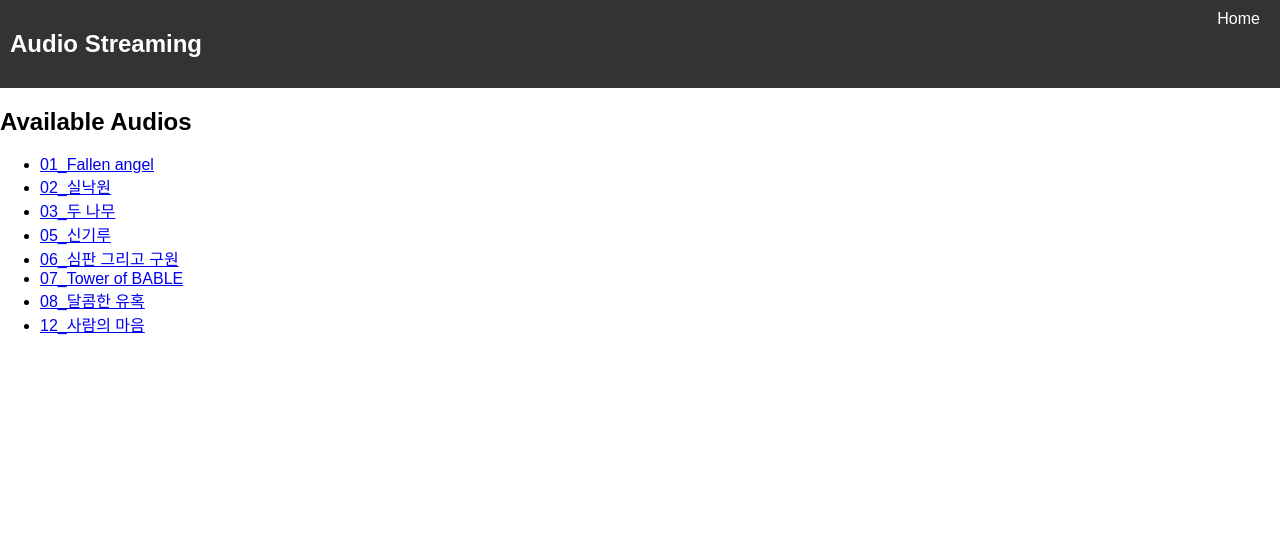
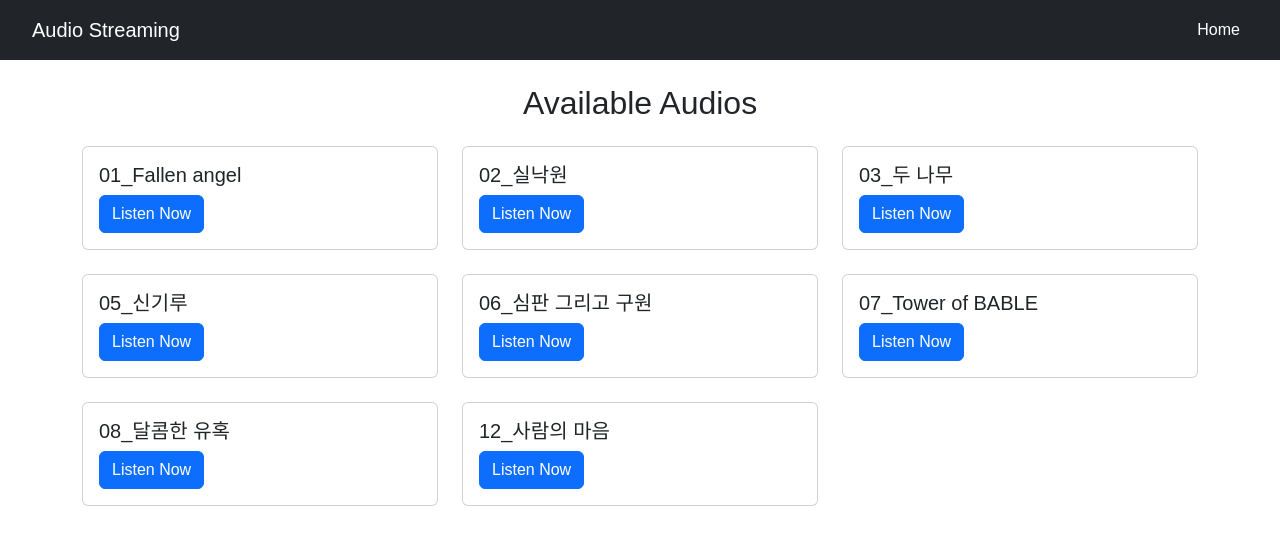
Before and after one commit to csw10141/psy-sound, a React (Create React App) app: page / in a window 1280 px wide. Shown: the top 544 px of the page. Built offline with nearby package versions, Linux system fonts and the light colour scheme.

Commit message:
modified:   package-lock.json 	modified:   package.json 	modified:   src/components/AudioList.js 	modified:   src/components/AudioPlayer.js 	modified:   src/components/Navbar.js 	modified:   src/index.js 	modified:   src/pages/AudioDetail.js 	modified:   src/pages/Home.js

```diff
--- a/package.json
+++ b/package.json
@@ -6,6 +6,7 @@
     "@testing-library/jest-dom": "^5.17.0",
     "@testing-library/react": "^13.4.0",
     "@testing-library/user-event": "^13.5.0",
+    "bootstrap": "^5.3.3",
     "react": "^18.3.1",
     "react-dom": "^18.3.1",
     "react-router-dom": "^6.26.1",
--- a/src/components/AudioList.js
+++ b/src/components/AudioList.js
@@ -3,13 +3,20 @@ import { Link } from 'react-router-dom';
 
 function AudioList({ audios }) {
   return (
-    <ul>
+    <div className="row">
       {audios.map(audio => (
-        <li key={audio.id}>
-          <Link to={`/audio/${audio.id}`}>{audio.title}</Link>
-        </li>
+        <div key={audio.id} className="col-md-4 mb-4">
+          <div className="card h-100">
+            <div className="card-body">
+              <h5 className="card-title">{audio.title}</h5>
+              <Link to={`/audio/${audio.id}`} className="btn btn-primary">
+                Listen Now
+              </Link>
+            </div>
+          </div>
+        </div>
       ))}
-    </ul>
+    </div>
   );
 }
 
--- a/src/components/AudioPlayer.js
+++ b/src/components/AudioPlayer.js
@@ -2,8 +2,8 @@ import React from 'react';
 
 function AudioPlayer({ src }) {
   return (
-    <div>
-      <audio controls>
+    <div className="text-center">
+      <audio controls autoPlay className="w-75">
         <source src={src} type="audio/mpeg" />
         Your browser does not support the audio element.
       </audio>
--- a/src/components/Navbar.js
+++ b/src/components/Navbar.js
@@ -4,10 +4,16 @@ import '../styles.css';
 
 function Navbar() {
   return (
-    <nav className="navbar">
-      <h1>Audio Streaming</h1>
-      <div>
-        <Link to="/">Home</Link>
+    <nav className="navbar navbar-expand-lg navbar-dark bg-dark">
+      <div className="container-fluid">
+        <Link className="navbar-brand" to="/">Audio Streaming</Link>
+        <div className="collapse navbar-collapse">
+          <ul className="navbar-nav ms-auto">
+            <li className="nav-item">
+              <Link className="nav-link" to="/">Home</Link>
+            </li>
+          </ul>
+        </div>
       </div>
     </nav>
   );
--- a/src/index.js
+++ b/src/index.js
@@ -1,3 +1,4 @@
+import 'bootstrap/dist/css/bootstrap.min.css';
 import React from 'react';
 import ReactDOM from 'react-dom/client';
 import './index.css';
--- a/src/pages/AudioDetail.js
+++ b/src/pages/AudioDetail.js
@@ -16,8 +16,8 @@ function AudioDetail() {
   }[id];
 
   return (
-    <div>
-      <h2>{audio.title}</h2>
+    <div className="container mt-4">
+      <h2 className="text-center mb-4">{audio.title}</h2>
       <AudioPlayer src={audio.url} />
     </div>
   );
--- a/src/pages/Home.js
+++ b/src/pages/Home.js
@@ -14,8 +14,8 @@ function Home() {
   ]);
 
   return (
-    <div>
-      <h2>Available Audios</h2>
+    <div className="container mt-4">
+      <h2 className="text-center mb-4">Available Audios</h2>
       <AudioList audios={audios} />
     </div>
   );
```
Also changed, not shown: 1 other file (tests, documents, lock files or other folders).
